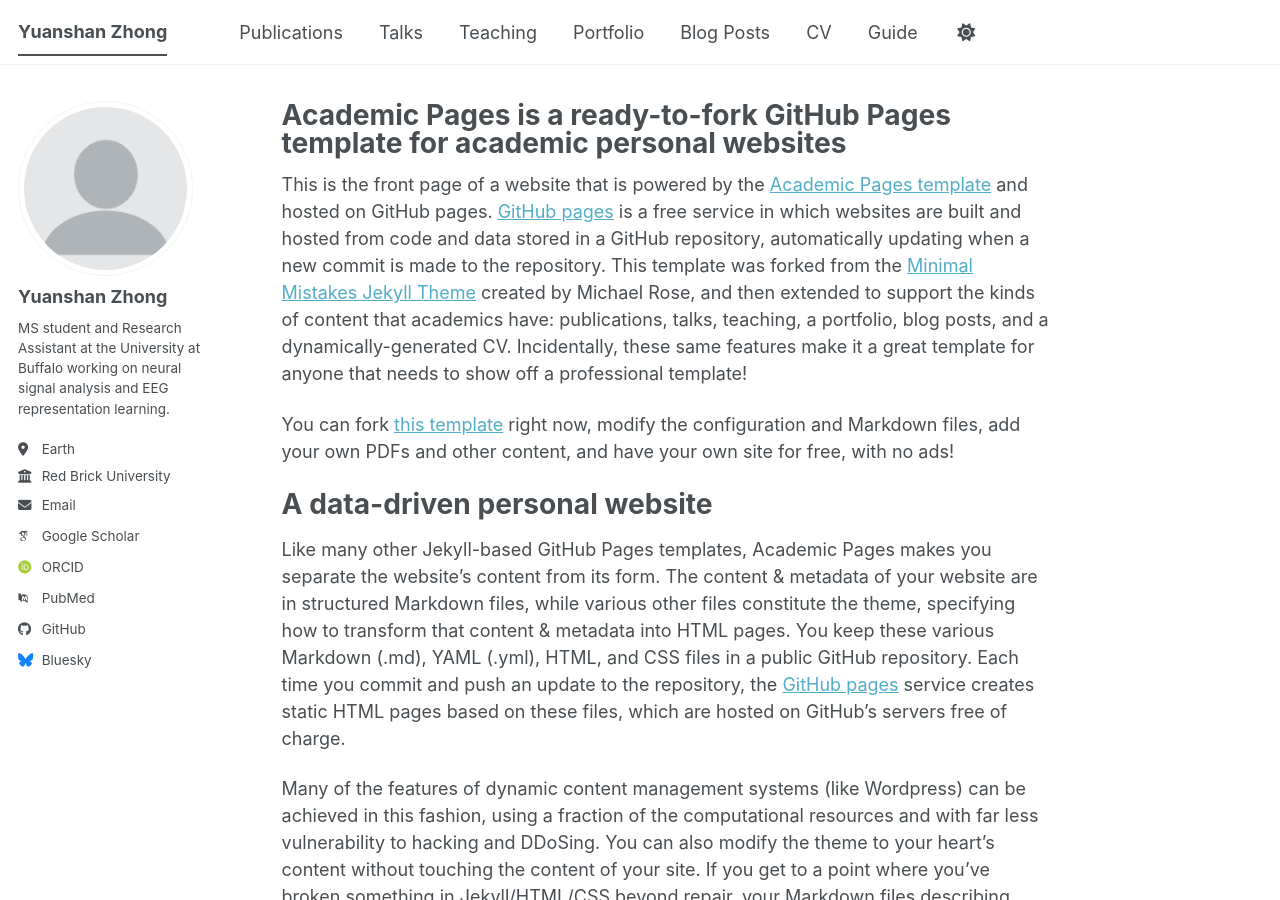
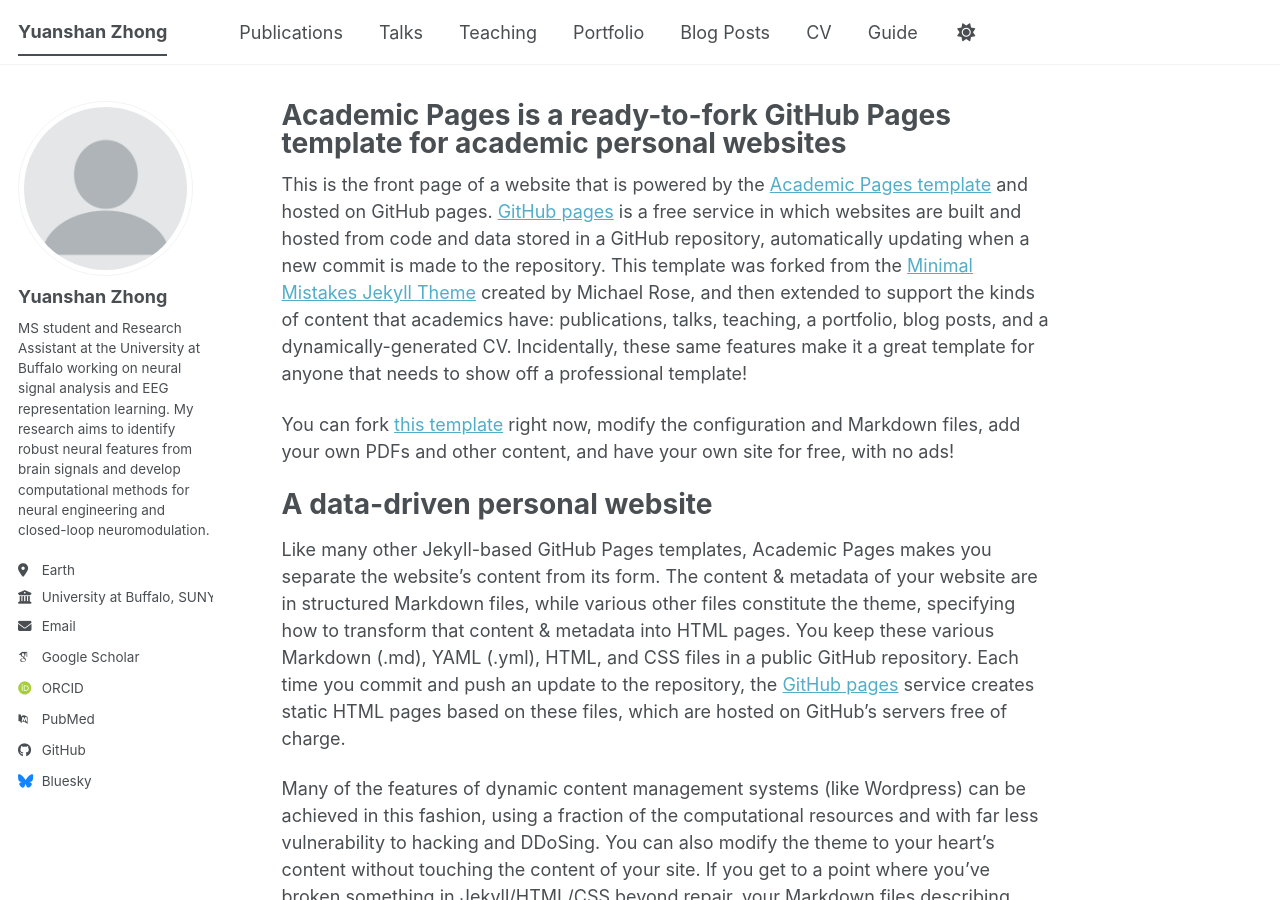
Before and after one commit to Yzhong9527/Yzhong9527.github.io, a Jekyll site: the page built from _pages/about.md, in a window 1280 px wide and 900 px high. Built offline with Jekyll 4.4.1, drawn with Linux system fonts in a browser that asks for light colours; some web fonts are replaced; a script bundle is joined from its source files by our own code; library files that are not in the unit come from our copies.

Commit message:
Revise personal information in _config.yml
Updated bio, employer, and email information in the config.

```diff
--- a/_config.yml
+++ b/_config.yml
@@ -26,11 +26,11 @@
   avatar           : "profile.png"
   name             : "Yuanshan Zhong"
   pronouns         : # example: "she/her"
-  bio              : "MS student and Research Assistant at the University at Buffalo working on neural signal analysis and EEG representation learning."
+  bio              : "MS student and Research Assistant at the University at Buffalo working on neural signal analysis and EEG representation learning. My research aims to identify robust neural features from brain signals and develop computational methods for neural engineering and closed-loop neuromodulation."
   location         : "Earth"
-  employer         : "Red Brick University"
+  employer         : "University at Buffalo, SUNY"
   uri              : # URL
-  email            : "none@example.org"
+  email            : "Yzhong9@buffalo.edu"
 
   # Academic websites
   academia         : # URL
```
